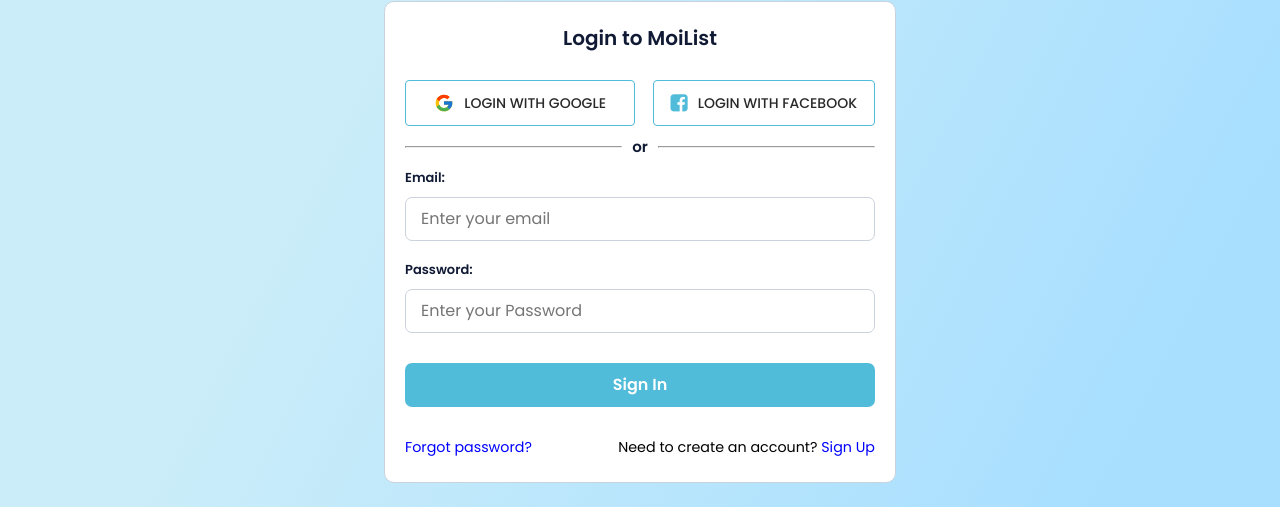
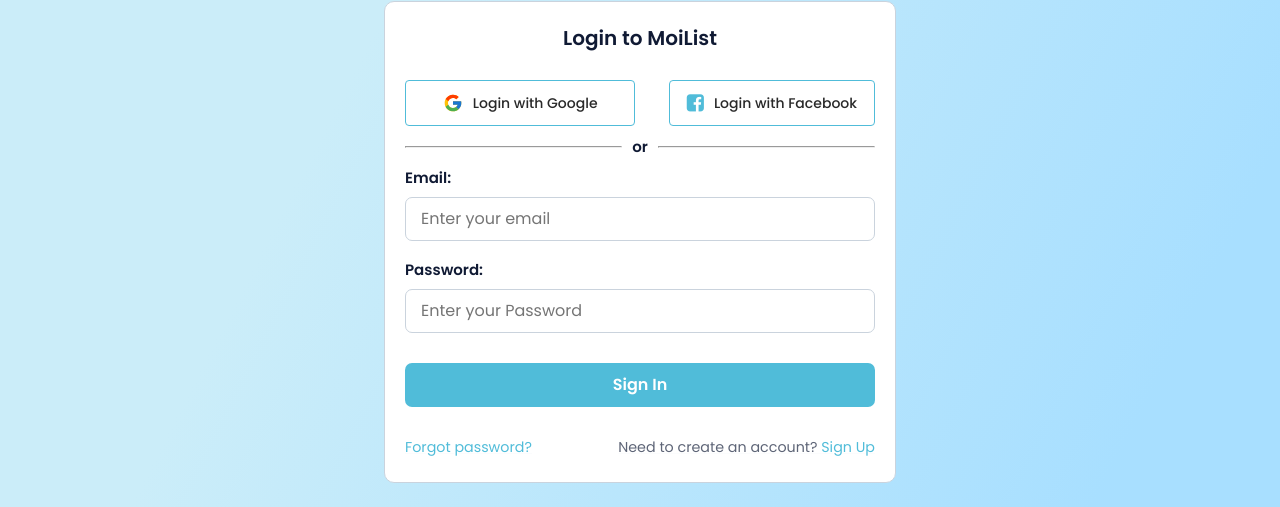
Before and after one commit to Anthoniselvi/New-Moi-App, a React (Create React App) app in the folder client/: page /login in a window 1280 px wide. Shown: the part 115-622 px from the top of the page. Built offline with nearby package versions, Linux system fonts and the light colour scheme; no server answers.

Commit message:
login, signup resp done

```diff
--- a/client/src/components/Login/LoginForm.js
+++ b/client/src/components/Login/LoginForm.js
@@ -112,6 +112,7 @@ const LoginForm = () => {
             alignItems: "center",
             gap: "10px",
             color: "#292929",
+            textTransform: "none",
           }}
         >
           <FcGoogle style={{ fontSize: 20 }} /> Login with Google
@@ -132,6 +133,7 @@ const LoginForm = () => {
             alignItems: "center",
             gap: "10px",
             color: "#292929",
+            textTransform: "none",
           }}
         >
           <i
@@ -178,7 +180,7 @@ const LoginForm = () => {
             for="email"
             style={{
               fontFamily: "Poppins",
-              fontSize: "13px",
+              fontSize: "15px",
               lineHeight: "18px",
               color: "#101a34",
               fontWeight: 600,
@@ -213,7 +215,7 @@ const LoginForm = () => {
             for="password"
             style={{
               fontFamily: "Poppins",
-              fontSize: "13px",
+              fontSize: "15px",
               lineHeight: "18px",
               color: "#101a34",
               fontWeight: 600,
@@ -303,14 +305,14 @@ const LoginForm = () => {
       >
         <Grid container>
           <Grid item xs>
-            <Link href="#" sx={{ color: "blue" }}>
+            <Link href="#" sx={{ color: "rgb(80, 188, 217)" }}>
               Forgot password?
             </Link>
           </Grid>
           <Grid item>
-            <Link href="signup" to="/signup" sx={{ color: "black" }}>
+            <Link href="signup" to="/signup" sx={{ color: "#5e6577" }}>
               Need to create an account?{" "}
-              <span style={{ color: "blue" }}>Sign Up</span>
+              <span style={{ color: "rgb(80, 188, 217)" }}>Sign Up</span>
             </Link>
           </Grid>
         </Grid>
--- a/client/src/components/Signup/SignupForm.js
+++ b/client/src/components/Signup/SignupForm.js
@@ -145,6 +145,7 @@ const SignupForm = () => {
             alignItems: "center",
             gap: "10px",
             color: "#292929",
+            textTransform: "none",
           }}
         >
           <FcGoogle style={{ fontSize: 20 }} /> Login with Google
@@ -166,6 +167,7 @@ const SignupForm = () => {
             alignItems: "center",
             gap: "10px",
             color: "#292929",
+            textTransform: "none",
           }}
         >
           <i
@@ -388,7 +390,7 @@ const SignupForm = () => {
                 </Link>
               </Grid> */}
           <Grid item>
-            <Link href="/login" to="/login" sx={{ color: "black" }}>
+            <Link href="/login" to="/login" sx={{ color: "#5e6577" }}>
               Already have an account?{" "}
               <span style={{ color: "rgb(80, 188, 217)", fontWeight: 400 }}>
                 Login
```
